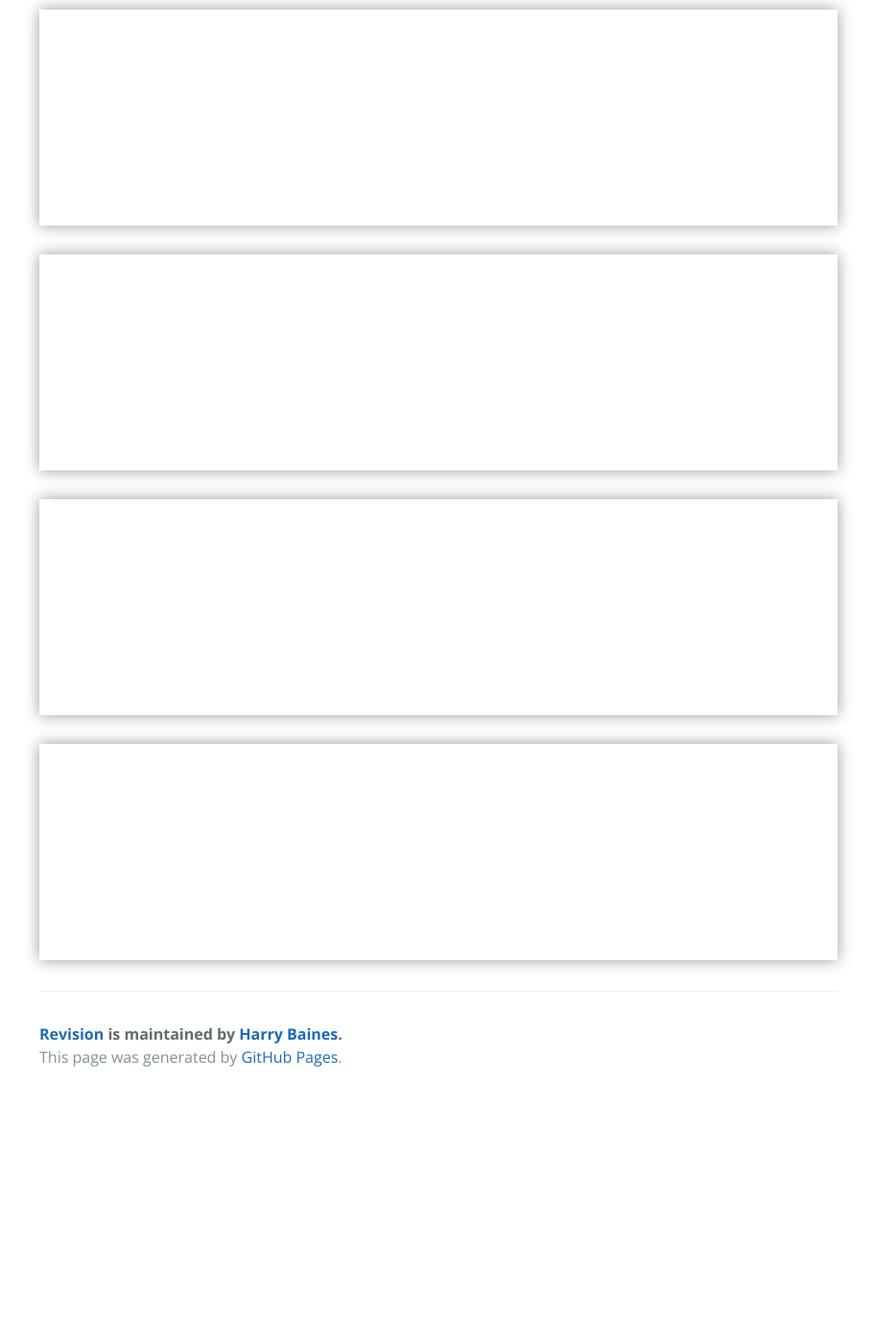
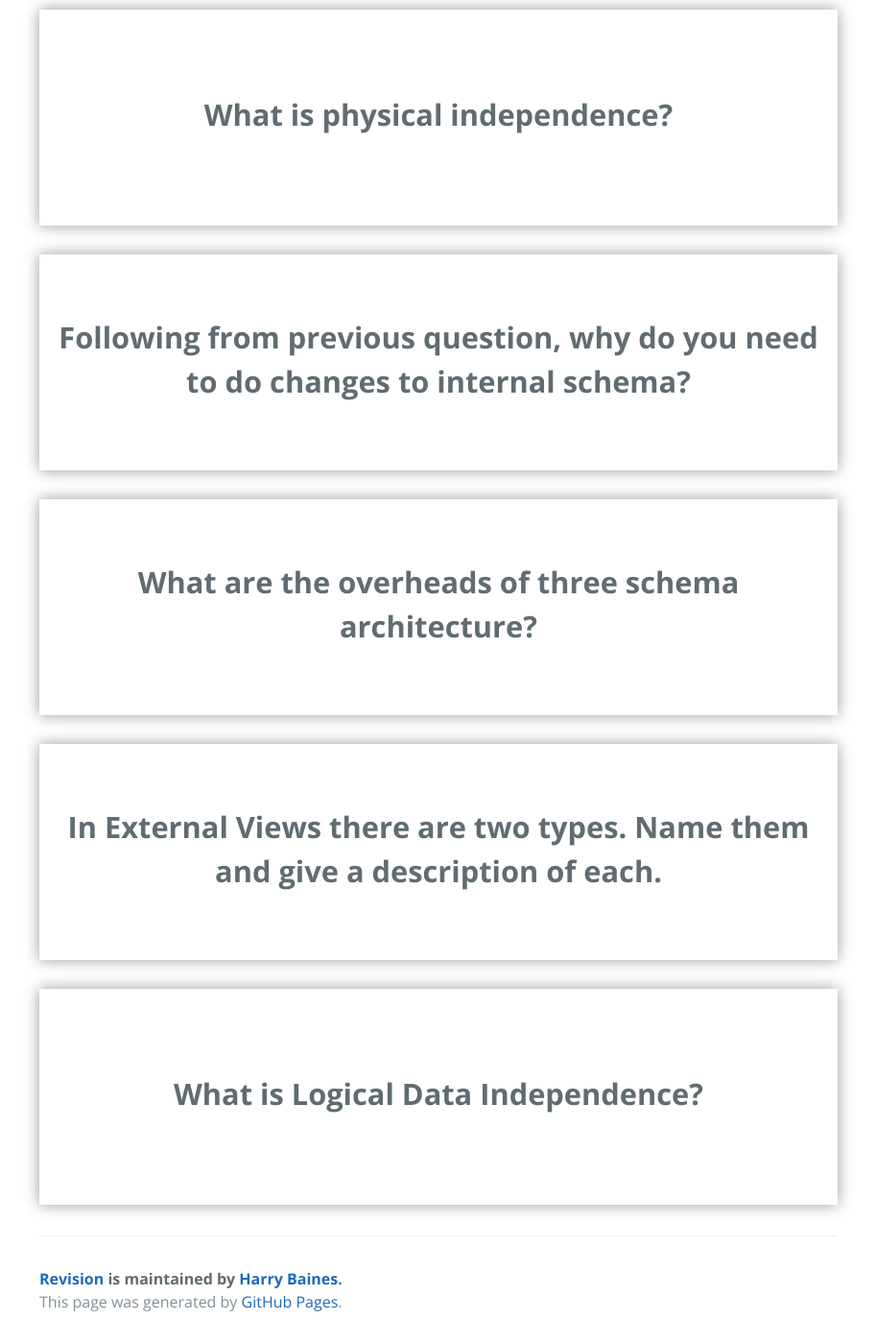
Before and after one commit to harryb0905/Exam-Revision, a Jekyll site: the page built from _topics/SCC.201/Schemas and Views.html, in a window 1280 px wide and 1400 px high, scrolled down 2423 px. Shown: the whole window at 96% size, without its empty margins (183-1096 px from the left). Built offline with Jekyll 4.4.1, drawn with Linux system fonts in a browser that asks for light colours; before the commit the page ends 3568 px from its top, so only the background shows below that; some of the changed text lies outside the part shown.

Commit message:
Completed lecture Schema/Views for 201

```diff
--- a/_data/questions/SCC.201.yml
+++ b/_data/questions/SCC.201.yml
@@ -196,48 +196,53 @@
 
 - module: SCC201
   topic: Schemas and Views
-  question: What is internal level and gve a description.
-  answer: Defines physical implementation of database (storage files that contain actual data records).
+  question: Define internal level.
+  answer: Defines physical implementation of database (storage files that contain actual data records). <br> A database as a collection of logical records called "internal" or "stored" records. <br> internal names of fields and no. of byes they occupy.
 
 - module: SCC201
   topic: Schemas and Views
-  question:
+  question: Define Conceptual Level.
+  answer: Entire information resource at an abstract level for community of users. <br> Hideas details of physical storage structures, concentrating on - <br> Entities represented in the database <br> Relationships between those entities <br> Data types.
+
+- module: SCC201
+  topic: Schemas and Views
+  question: Define External view?
+  answer: Describes database view of one group of database users. Includes a number of external schemas or user views.
+
+- module: SCC201
+  topic: Schemas and Views
+  question: Give a description about Externval view?
+  answer: Each view is subset of conceptual level, defined & formatted according to user requirements.
+
+- module: SCC201
+  topic: Schemas and Views
+  question: DBMS do not apply seperations cleanly - will include details of physical level in conceptual schema. <br> e.g. how many bytes can appear in a string field. <br> Most DBMS support user/external views, external schemas are expressed in same model as conceptual schema.
   answer:
 
 - module: SCC201
   topic: Schemas and Views
-  question:
-  answer:
+  question: What is physical independence?
+  answer: Capacity to change internal schema without having to change conceptual or external schema.
 
 - module: SCC201
   topic: Schemas and Views
-  question:
-  answer:
+  question: Following from previous question, why do you need to do changes to internal schema?
+  answer: 1) Physical file organisation. <br> 2) Introduction, removal or modification of access paths = improve performance of retrieval on update
 
 - module: SCC201
   topic: Schemas and Views
-  question:
-  answer:
+  question: What are the overheads of three schema architecture?
+  answer: 1) Mapping between three schema levels - request has to be mapped at each level for processing. <br> 2) Mappings time-consumiing and resource intensive.
 
 - module: SCC201
   topic: Schemas and Views
-  question:
-  answer:
+  question: In External Views there are two types. Name them and give a description of each.
+  answer: 1) Base Relation - Named relation corresponding to entity in conceptual schema, whose tuples are physically stored in database. <br> 2) View - Dynamic result of one or more relational operations operating on base relations to produce another relation.
 
 - module: SCC201
   topic: Schemas and Views
-  question:
-  answer:
-
-- module: SCC201
-  topic: Schemas and Views
-  question:
-  answer:
-
-- module: SCC201
-  topic: Schemas and Views
-  question:
-  answer:
+  question: What is Logical Data Independence?
+  answer: Capacity to change conceptual schema without having to change external schemas or application program. Works when change is additive. e.g. adding an attribute to a relation. <br> More difficult to achieve when removing attribute from a relation. View definitions and mapping to conceptual schema needs to be changed.
 
 # 7. Normalisation
 - module: SCC201
```
